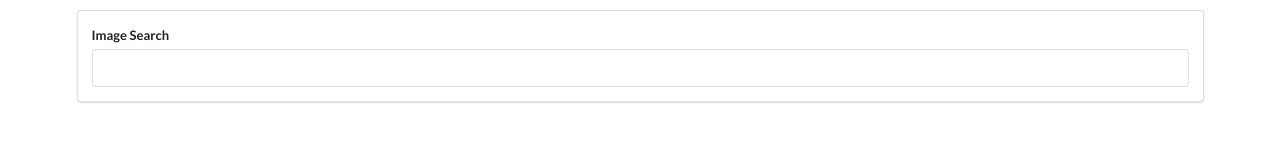
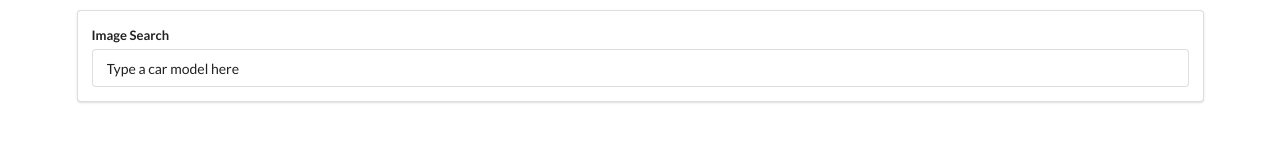
Before and after one commit to rmohanmd/react-pics, a React (Create React App) app: page / in a window 1280 px wide. Shown: the top 160 px of the page. Built offline with nearby package versions, Linux system fonts and the light colour scheme.

Commit message:
Added state to SearchBar.js() to handle searchbar input

```diff
--- a/src/components/SearchBar.js
+++ b/src/components/SearchBar.js
@@ -1,13 +1,20 @@
 import React from "react";
 
 class SearchBar extends React.Component {
+  state = { term: "Type a car model here" };
+
   render() {
     return (
       <div className="ui segment">
         <form className="ui form">
           <div className="field">
             <label>Image Search</label>
-            <input type="text" />
+            <input
+              type="text"
+              value={this.state.term}
+              onClick={() => this.setState({ term: "" })}
+              onChange={(e) => this.setState({ term: e.target.value })}
+            />
           </div>
         </form>
       </div>
```
Also changed, not shown: src/index.js (+5 -2 lines).
